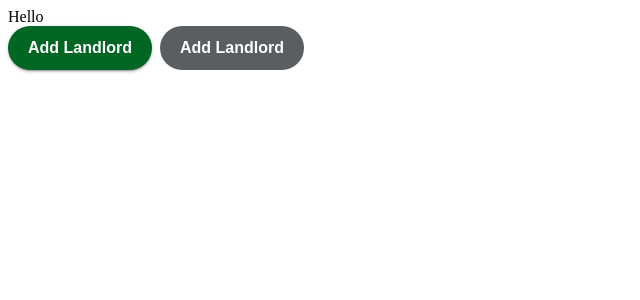
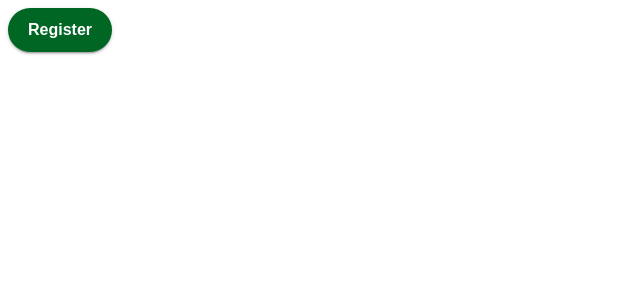
Before and after one commit to z-warriors/landlord-frontend, a React (Vite) app: page / in a window 1280 px wide. Shown: the top 300 px of the page, without its empty margins (0-640 px from the left). Built offline with nearby package versions, Linux system fonts and the light colour scheme.

Commit message:
setup the register structure

```diff
--- a/src/App.jsx
+++ b/src/App.jsx
@@ -1,19 +1,15 @@
 
 import { ThemeProvider } from '@mui/material/styles';
-import {Stack} from "@mui/material";
 import {theme} from "./style/theme.js";
-import {Button} from "./elements/Button";
+import Register from "./features/auth/registration/register.jsx";
+
 
 function App() {
 
   return (
     <>
         <ThemeProvider theme={theme}>
-          <>Hello</>
-            <Stack direction="row" spacing={2}>
-            <Button variant="contained">Add Landlord</Button>
-            <Button variant="text">Add Landlord</Button>
-            </Stack>
+          <Register/>
         </ThemeProvider>
     </>
   )
--- /dev/null
+++ b/src/features/auth/registration/index.js
@@ -0,0 +1 @@
+export { Register } from './register.jsx';
--- /dev/null
+++ b/src/features/auth/registration/register.jsx
@@ -0,0 +1,12 @@
+import { Box } from "@mui/material";
+import {Button} from "../../../elements/Button/index.js";
+
+const Register = () => {
+    return (
+        <Box>
+            <Button variant="contained">Register</Button>
+        </Box>
+    );
+};
+
+export default Register;
```
Also changed, not shown: src/features/auth/registration/register.styles.js (added).
